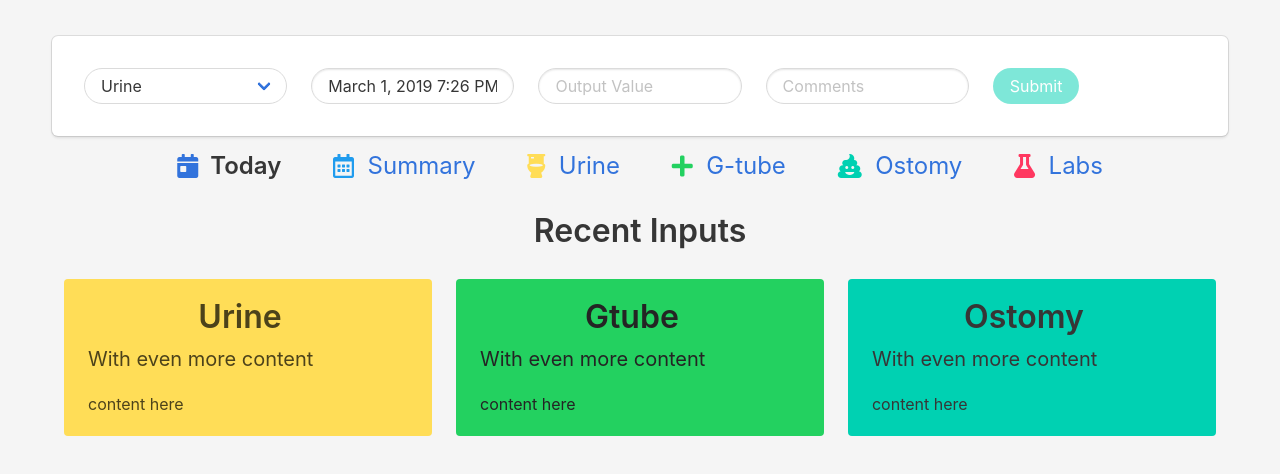
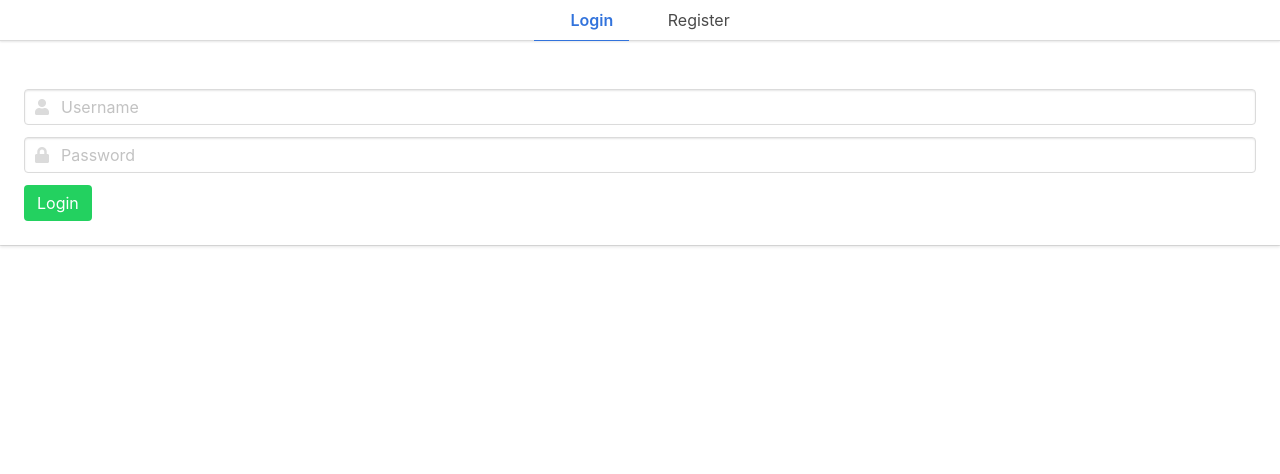
Before and after one commit to aarandela/TPN-IO, a React (Create React App) app: page / in a window 1280 px wide. Shown: the top 474 px of the page. Built offline with nearby package versions, Linux system fonts and the light colour scheme.

Commit message:
added login/register form

```diff
--- a/package.json
+++ b/package.json
@@ -14,6 +14,7 @@
     "react-datepicker": "^2.1.0",
     "react-dom": "^16.8.3",
     "react-redux": "^6.0.1",
+    "react-router-dom": "^5.0.0",
     "react-scripts": "2.1.5",
     "redux": "^4.0.1",
     "sequelize": "^5.2.13"
--- a/src/components/auth/Login.js
+++ b/src/components/auth/Login.js
@@ -0,0 +1,145 @@
+import React, { Component } from 'react'
+import { connect } from 'react-redux'
+import Axios from 'axios'
+import Tab from '../Tab'
+import LoginForm from './LoginForm'
+import RegisterForm from './RegisterForm'
+
+class Login extends Component {
+  constructor (props) {
+    super(props)
+    this.state = {
+      activeTab: 0,
+      username: '',
+      usernameErr: false,
+      password: '',
+      passwordErr: false,
+      email: '',
+      emailErr: false,
+
+      userLog: '',
+      userLogEr: false,
+      passLog: '',
+      passLogEr: false
+    }
+
+    this.handleUsername = this.handleUsername.bind(this)
+    this.handlePassword = this.handlePassword.bind(this)
+    this.handleLogUser = this.handleLogUser.bind(this)
+    this.handleLogPass = this.handleLogPass.bind(this)
+    this.handleEmail = this.handleEmail.bind(this)
+    this.changeTab = this.changeTab.bind(this)
+  }
+
+  changeTab (newTab) {
+    this.setState({
+      activeTab: newTab
+    })
+  }
+  handleUsername (evt) {
+    this.setState({ username: evt.target.value, usernameErr: false })
+  }
+  handlePassword (evt) {
+    if (evt.target.value.length < 4) {
+      this.setState({ passwordErr: true, password: evt.target.value })
+    } else {
+      this.setState({ password: evt.target.value, passwordErr: false })
+    }
+  }
+
+  handleLogUser (evt) {
+    this.setState({ userLog: evt.target.value, userLogEr: false })
+  }
+  handleLogPass (evt) {
+    this.setState({ passLog: evt.target.value, passLogEr: false })
+  }
+
+  handleEmail (evt) {
+    this.setState({ email: evt.target.value, emailErr: false })
+  }
+
+  handleUserRegister (evt) {
+    evt.preventDefault()
+    Axios
+      .post('/register', {
+        user: { username: this.state.username, password: this.state.password, email: this.state.email }
+      })
+      .then(res => {
+        if (res.data.success) {
+          this.setState({ usernameErr: false, passwordErr: false, emailErr: false })
+          this.props.updateUser(res.data.user)
+          window.location = '/dashboard'
+        } else {
+          this.setState({ usernameErr: true, emailErr: true })
+        }
+      })
+      .catch(er => {
+        console.log(er)
+      })
+  }
+
+  handleUserLogin (evt) {
+    evt.preventDefault()
+    Axios
+      .get('/login', {
+        params: { username: this.state.userLog, password: this.state.passLog }
+      })
+      .then(res => {
+        if (res.data.success) {
+          this.setState({ userLogEr: false, passLogEr: false })
+          this.props.updateUser(res.data.user)
+          window.location = '/dashboard'
+        } else {
+          this.setState({ userLogEr: true, passLogEr: true })
+        }
+      })
+      .catch(er => {
+        console.log(er)
+      })
+  }
+
+  render () {
+    return (
+
+      <div className='card'>
+        <header className='card-header tabs is-centered'>
+          <ul>
+            <Tab label='Login'
+              isActive={this.state.activeTab === 0}
+              handleClick={() => this.changeTab(0)} />
+            <Tab label='Register'
+              isActive={this.state.activeTab === 1}
+              handleClick={() => this.changeTab(1)} />
+          </ul>
+        </header>
+        <div className='card-content'>
+          <div className='content'>
+            {this.state.activeTab === 0 ? <LoginForm
+              login={this.handleUserLogin}
+              username={this.handleLogUser}
+              password={this.handleLogPass}
+              usernameError={this.state.userLogEr}
+              passwordError={this.state.passLogEr} /> : null}
+            {this.state.activeTab === 1 ? <RegisterForm
+              register={this.handleUserRegister}
+              username={this.handleUsername}
+              password={this.handlePassword}
+              email={this.handleEmail}
+              usernameError={this.state.usernameErr}
+              passwordError={this.state.passwordErr} /> : null}
+          </div>
+        </div>
+      </div>
+    )
+  }
+}
+
+const mapStateToProps = state => ({
+  user: state.user
+})
+
+const mapDispatchToProps = dispatch => ({
+  updateUser: (user) => { dispatch({ type: 'UPDATE_USER', value: user }) }
+})
+
+export default connect(mapStateToProps, mapDispatchToProps)(Login)
--- /dev/null
+++ b/src/components/auth/LoginForm.js
@@ -0,0 +1,34 @@
+import React from 'react'
+
+const LoginForm = ({ login, username, password, usernameError, passwordError }) => {
+  return (
+    <form onSubmit={login}>
+      <div className='field'>
+        <p className='control has-icons-left has-icons-right'>
+          <input className='input' type='username' placeholder='Username' onChange={username} />
+          <span className='icon is-small is-left'>
+            <i className='fas fa-user' />
+          </span>
+        </p>
+      </div>
+
+      <div className='field'>
+        <p className='control has-icons-left'>
+          <input className='input' type='password' placeholder='Password' onChange={username} />
+          <span className='icon is-small is-left'>
+            <i className='fas fa-lock' />
+          </span>
+        </p>
+      </div>
+      <div className='field'>
+        <p className='control'>
+          <button className='button is-success'>
+              Login
+          </button>
+        </p>
+      </div>
+    </form>
+  )
+}
+
+export default LoginForm
--- /dev/null
+++ b/src/components/auth/RegisterForm.js
@@ -0,0 +1,43 @@
+import React from 'react'
+
+const RegisterForm = ({ register, username, email, password, passwordError, usernameError }) => {
+  return (
+    <form onSubmit={register}>
+      <div className='field'>
+        <p className='control has-icons-left has-icons-right'>
+          <input className='input' type='email' placeholder='Email' onChange={email} />
+          <span className='icon is-small is-left'>
+            <i className='fas fa-envelope' />
+          </span>
+        </p>
+      </div>
+
+      <div className='field'>
+        <p className='control has-icons-left has-icons-right'>
+          <input className='input' type='username' placeholder='Username' onChange={username} />
+          <span className='icon is-small is-left'>
+            <i className='fas fa-user' />
+          </span>
+        </p>
+      </div>
+
+      <div className='field'>
+        <p className='control has-icons-left'>
+          <input className='input' type='password' placeholder='Password' onChange={password} />
+          <span className='icon is-small is-left'>
+            <i className='fas fa-lock' />
+          </span>
+        </p>
+      </div>
+      <div className='field'>
+        <p className='control'>
+          <button className='button is-success'>
+             Register
+          </button>
+        </p>
+      </div>
+    </form>
+  )
+}
+
+export default RegisterForm
--- a/src/components/dashboard/today/Today.js
+++ b/src/components/dashboard/today/Today.js
@@ -1,20 +1,23 @@
 import React, { Component } from 'react'
+import { connect } from 'react-redux'
 import RecentInputs from './RecentInputs'
 import TodayUrine from './TodayUrine'
 import TodayGtube from './TodayGtube'
 import TodayOstomy from './TodayOstomy'
+import Axios from 'axios'
 
-export default class Today extends Component {
+class Today extends Component {
   constructor (props) {
     super(props)
 
     this.state = {
-
+      getData: false
     }
   }
 
   componentDidMount () {
-
+    this.set({ getData: false })
+    Axios.get('')
   }
 
   render () {
@@ -39,3 +42,13 @@ export default class Today extends Component {
     )
   }
 }
+
+const mapStateToProps = (state) => ({
+
+})
+
+const mapDispatchToProps = (dispatch) => ({
+
+})
+
+export default (mapStateToProps, mapDispatchToProps)(Today)
--- a/src/index.js
+++ b/src/index.js
@@ -7,8 +7,13 @@ import { Provider } from 'react-redux'
 import { createStore, applyMiddleware, compose } from 'redux'
 import rootReducer from './reducers'
 
+// React Router
+import { BrowserRouter as Router, Route, Switch } from 'react-router-dom'
+
 // Components
 import App from './components/App'
+import Login from './components/auth/Login'
+
 // Initialize redux store
 const composeEnhancers = window.__REDUX_DEVTOOLS_EXTENSION_COMPOSE__ || compose
 
@@ -16,5 +21,10 @@ const store = createStore(rootReducer, composeEnhancers())
 
 ReactDOM.render(
   <Provider store={store}>
-    <App />
+    <Router>
+      <Switch >
+        <Route path='/' exact component={Login} />
+        <Route path='/dashboard' exact component={App} />
+      </Switch>
+    </Router>
   </Provider>, document.getElementById('root'))
```
Also changed, not shown: src/reducers/userReducer.js (added, +18 -0 lines), 2 other files (tests, documents, lock files or other folders).
